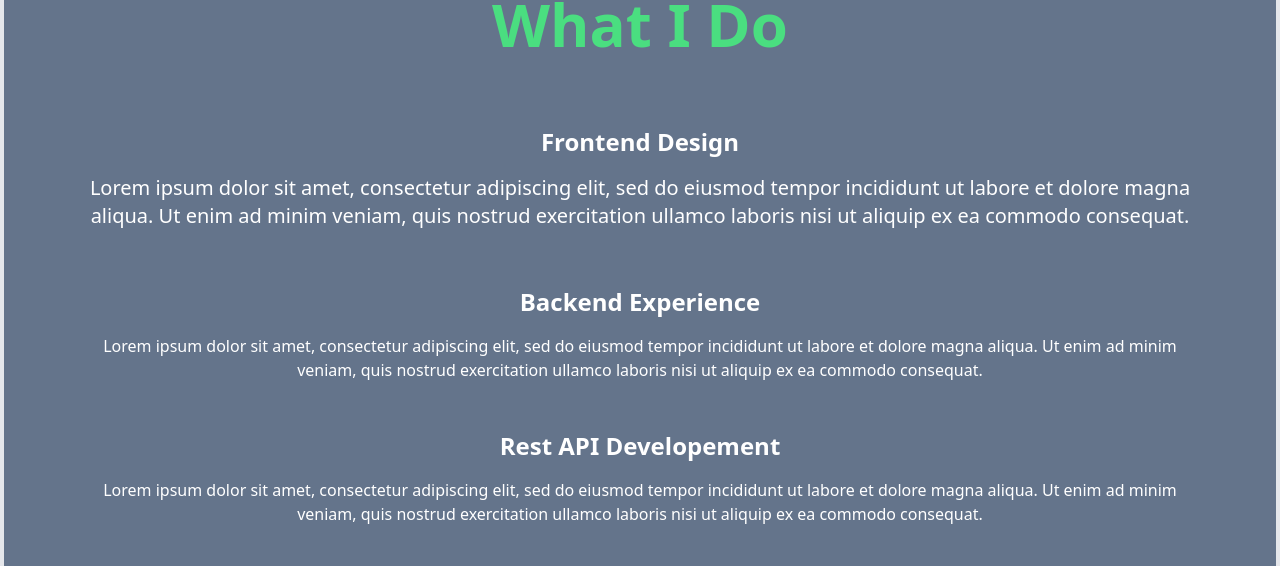
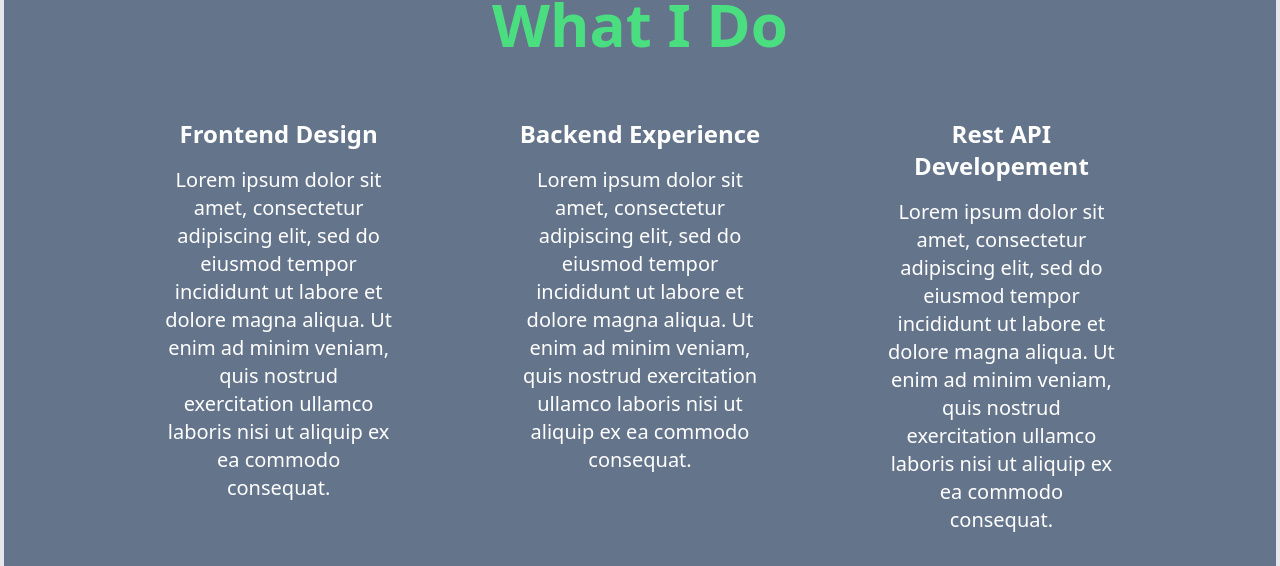
Before and after one commit to edgar-arturo-arrizon/portfolio-nextjs, a Next.js app: page / in a window 1280 px wide. Shown: the part 386-952 px from the top of the page. Built offline with nearby package versions, Linux system fonts and the light colour scheme.

Commit message:
services desktop view done

```diff
--- a/pages/services.js
+++ b/pages/services.js
@@ -3,18 +3,18 @@ const Services = () => {
   return (
     <section className="border-4 min-w-screen px-20 py-8 bg-imag bg-services text-center">
       <h2 className="text-green-400 py-8 text-6xl font-semibold">What I Do</h2>
-      <div className="text-white mb-16 ">
-        <div className="m-auto py-6">
+      <div className="text-white mb-16 lg:flex lg:min-w-1000px lg:mx-auto">
+        <div className="py-4 lg:px-20 lg:min-w-[30%]">
           <h3 className="text-2xl py-4 font-bold">Frontend Design</h3>
-          <p className="text-lg md:text-xl">Lorem ipsum dolor sit amet, consectetur adipiscing elit, sed do eiusmod tempor incididunt ut labore et dolore magna aliqua. Ut enim ad minim veniam, quis nostrud exercitation ullamco laboris nisi ut aliquip ex ea commodo consequat.</p>
+          <p className="text-lg lg:text-xl">Lorem ipsum dolor sit amet, consectetur adipiscing elit, sed do eiusmod tempor incididunt ut labore et dolore magna aliqua. Ut enim ad minim veniam, quis nostrud exercitation ullamco laboris nisi ut aliquip ex ea commodo consequat.</p>
         </div>
-        <div className="m-auto py-4">
+        <div className="py-4 lg:px-10 lg:min-w-[30%]">
           <h3 className="text-2xl py-4 font-bold">Backend Experience</h3>
-          <p>Lorem ipsum dolor sit amet, consectetur adipiscing elit, sed do eiusmod tempor incididunt ut labore et dolore magna aliqua. Ut enim ad minim veniam, quis nostrud exercitation ullamco laboris nisi ut aliquip ex ea commodo consequat.</p>
+          <p className="text-lg lg:text-xl">Lorem ipsum dolor sit amet, consectetur adipiscing elit, sed do eiusmod tempor incididunt ut labore et dolore magna aliqua. Ut enim ad minim veniam, quis nostrud exercitation ullamco laboris nisi ut aliquip ex ea commodo consequat.</p>
         </div>
-        <div className="m-auto py-4">
+        <div className="py-4 lg:px-20 lg:min-w-[30%]">
           <h3 className="text-2xl py-4 font-bold">Rest API Developement</h3>
-          <p>Lorem ipsum dolor sit amet, consectetur adipiscing elit, sed do eiusmod tempor incididunt ut labore et dolore magna aliqua. Ut enim ad minim veniam, quis nostrud exercitation ullamco laboris nisi ut aliquip ex ea commodo consequat.</p>
+          <p className="text-lg lg:text-xl">Lorem ipsum dolor sit amet, consectetur adipiscing elit, sed do eiusmod tempor incididunt ut labore et dolore magna aliqua. Ut enim ad minim veniam, quis nostrud exercitation ullamco laboris nisi ut aliquip ex ea commodo consequat.</p>
         </div>
       </div>
     </section>
```
